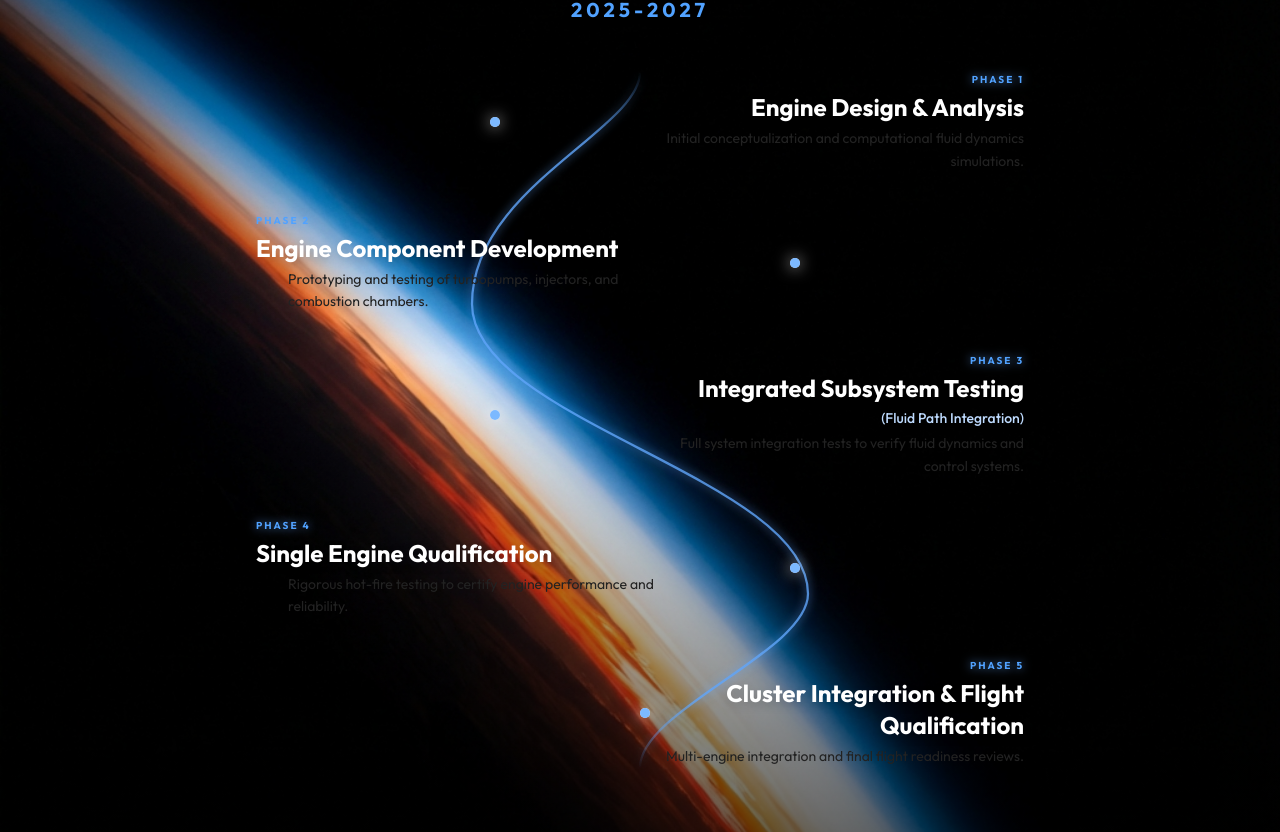
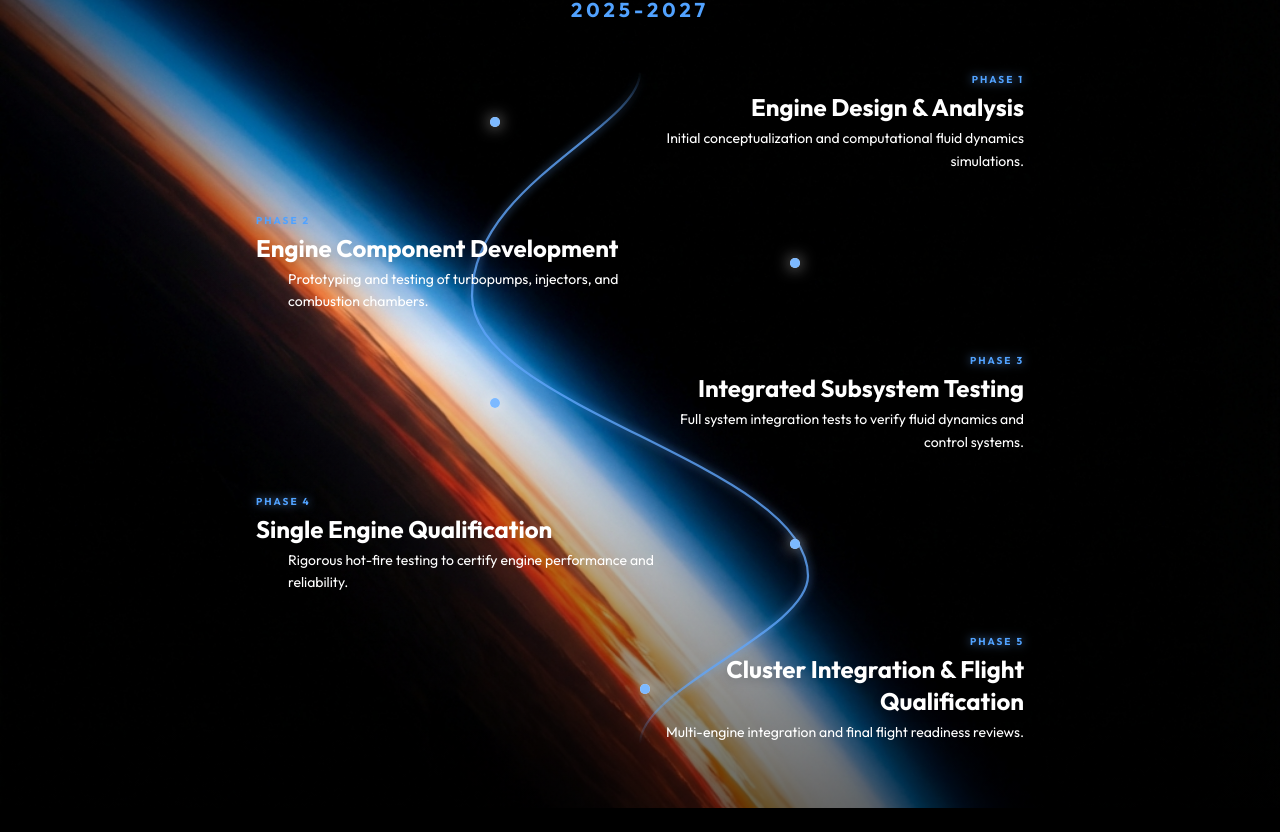
Before and after one commit to Ashwin-07-03/Cosmic-Blue, a Next.js app: page /mission in a window 1280 px wide. Shown: the part 1654-2486 px from the top of the page. After the commit the page ends 2462 px from the top, so only its background shows below. Built offline with nearby package versions, Linux system fonts and the light colour scheme.

Commit message:
Remove subtitle and change grey text to white in roadmap

```diff
--- a/src/app/mission/page.tsx
+++ b/src/app/mission/page.tsx
@@ -164,7 +164,7 @@ export default function MissionPage() {
                             {[
                                 { phase: "Phase 1", title: "Engine Design & Analysis", desc: "Initial conceptualization and computational fluid dynamics simulations." },
                                 { phase: "Phase 2", title: "Engine Component Development", desc: "Prototyping and testing of turbopumps, injectors, and combustion chambers." },
-                                { phase: "Phase 3", title: "Integrated Subsystem Testing", subtitle: "(Fluid Path Integration)", desc: "Full system integration tests to verify fluid dynamics and control systems." },
+                                { phase: "Phase 3", title: "Integrated Subsystem Testing", desc: "Full system integration tests to verify fluid dynamics and control systems." },
                                 { phase: "Phase 4", title: "Single Engine Qualification", desc: "Rigorous hot-fire testing to certify engine performance and reliability." },
                                 { phase: "Phase 5", title: "Cluster Integration & Flight Qualification", desc: "Multi-engine integration and final flight readiness reviews." }
                             ].map((item, index) => (
@@ -188,7 +188,7 @@ export default function MissionPage() {
                                             {item.subtitle && (
                                                 <p className="text-blue-200 text-sm mb-1 font-medium">{item.subtitle}</p>
                                             )}
-                                            <p className="text-gray-100 text-sm leading-relaxed max-w-sm ml-0 md:ml-auto md:mr-0">
+                                            <p className="text-white text-sm leading-relaxed max-w-sm ml-0 md:ml-auto md:mr-0">
                                                 {index % 2 !== 0 && (
                                                     <span className="md:ml-0 md:mr-auto block">{item.desc}</span>
                                                 )}
```
